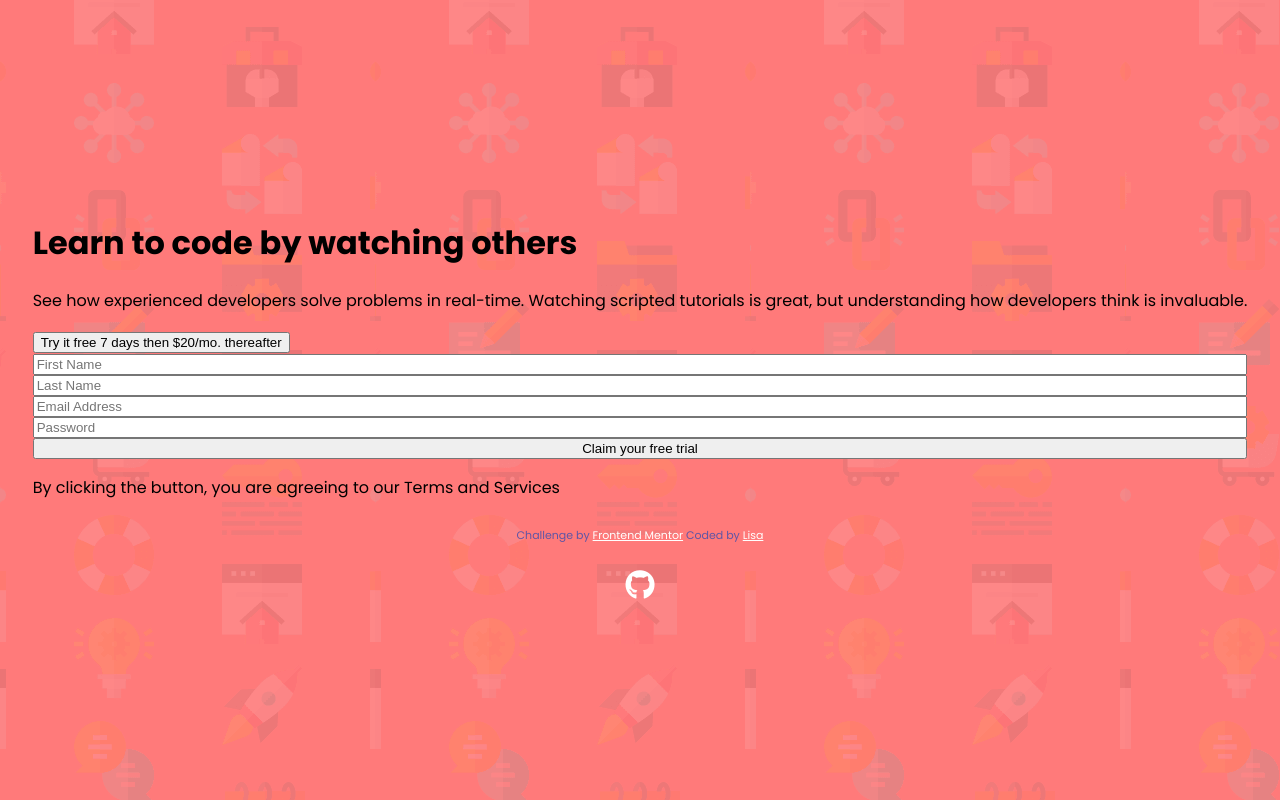
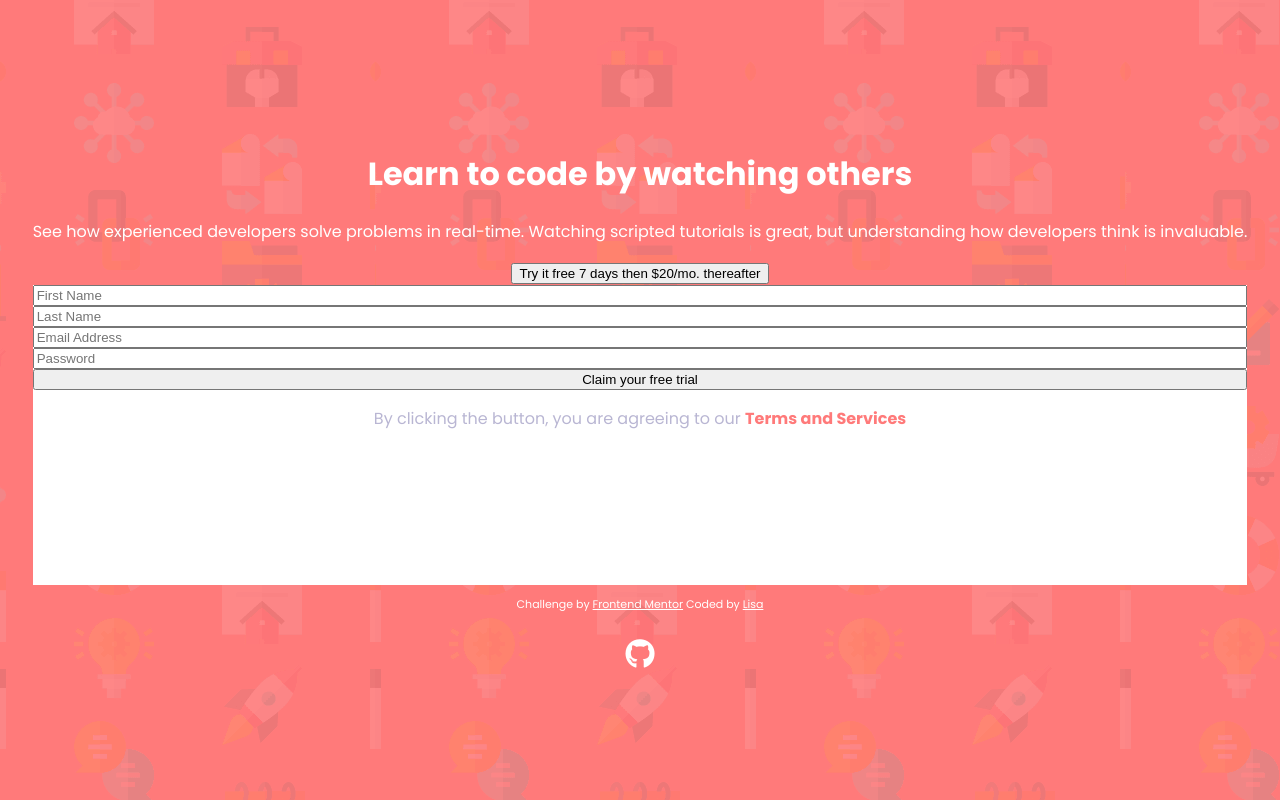
Before and after one commit to CrypticMango/intro-component-with-sign-up-form, a plain HTML site: page index.html in a window 1280 px wide. Drawn offline with Linux system fonts and the light colour scheme.

Commit message:
basic styling of form div
-aligned text to center on body
-changed font color on form text

```diff
--- a/index.html
+++ b/index.html
@@ -51,14 +51,14 @@
           days then $20/mo. thereafter
         </button>
 
-        <div class="sing-up-form">
+        <div class="sign-up-form">
           <form action="#">
             <input type="text" placeholder="First Name"></input> <input type="text" placeholder="Last Name"></input> <input type="email" placeholder="Email Address"></input>
             <input type="password" placeholder="Password"></input> <input type="submit" value="Claim your free trial" class="claim-trial"></input>
           </form>
           <p class="form-terms">
             By clicking the button, you are
-              agreeing to our Terms and Services
+              agreeing to our <span>Terms and Services</span>
           </p>
         </div>
       </div>
--- a/style.css
+++ b/style.css
@@ -17,11 +17,21 @@ body {
     min-height: 100vh;
     background-image: url(/images/bg-intro-mobile.png);
     background-color: var(--red);
+    text-align: center;
+}
+
+h1, p {
+    color: white;
 }
 
 form {
     display: flex;
     flex-direction: column;
+}
+
+span {
+    color: var(--red);
+    font-weight: 700;
 }
 
 footer {
@@ -32,10 +42,19 @@ input:invalid {
     background: url(/images/icon-error.svg) no-repeat 85%;
     background-color: white;
 }
+
+.sign-up-form {
+    background-color: white;
+    height: 300px;
+}
+
+.form-terms {
+    color: var(--grayish-blue);
+}
+
 .attribution {
 	font-size: 11px;
 	text-align: center;
-    color: var(--blue);
 }
 .attribution a {
 	color: white;
```
